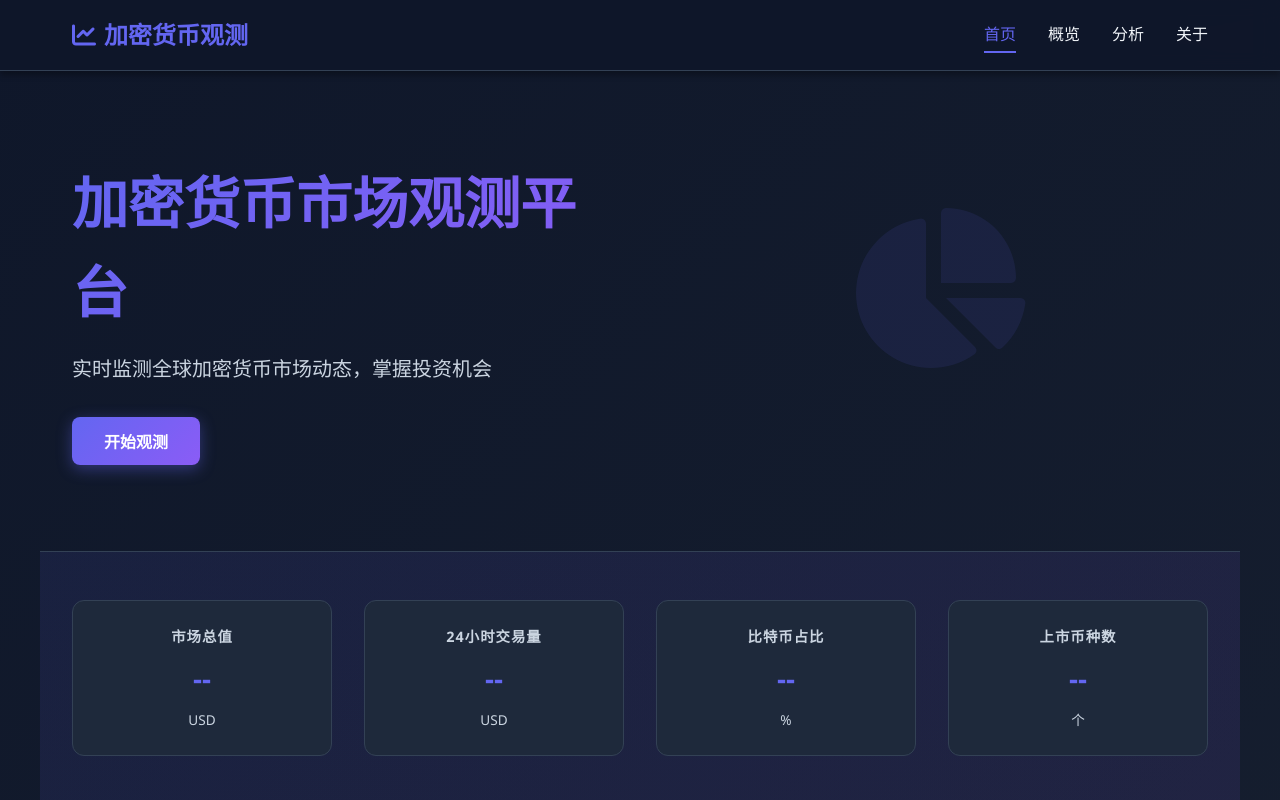
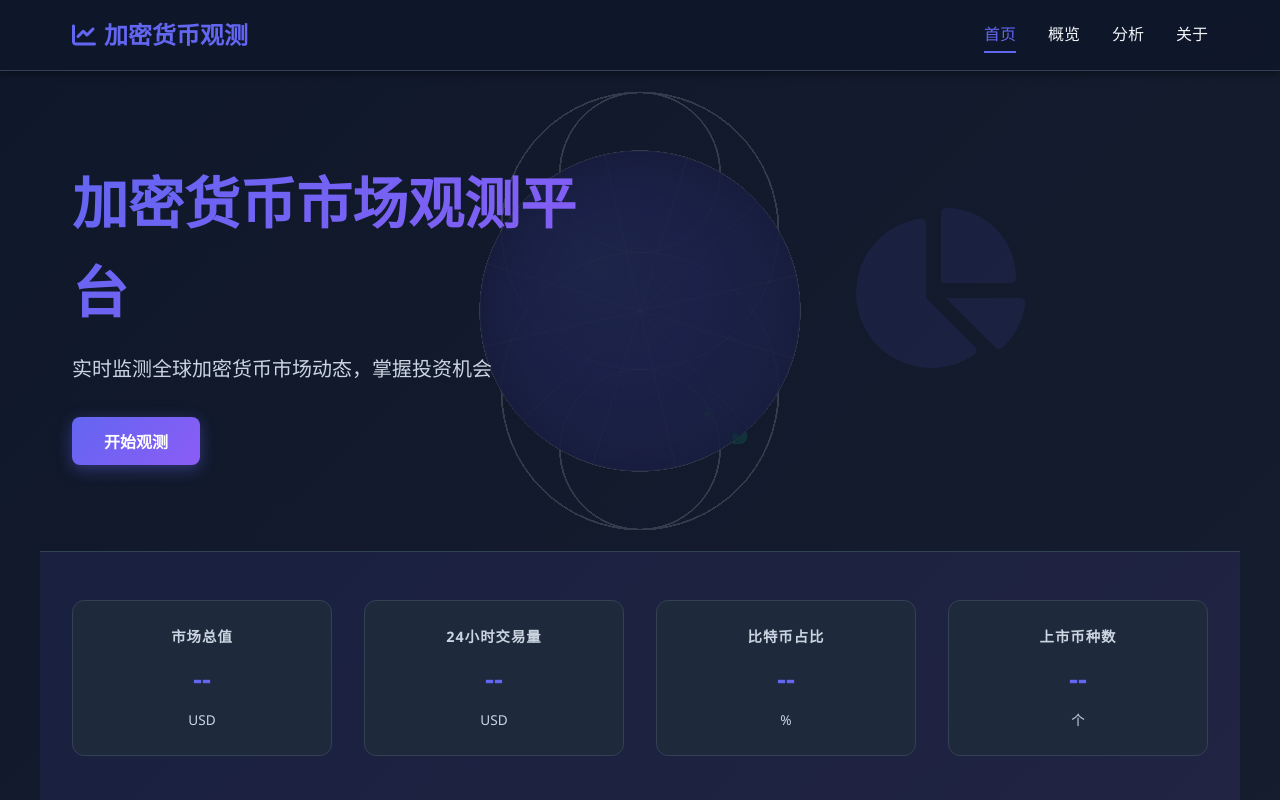
Before and after one commit to lunina8403/Observation-Cryptocurrency, a website: page index.html in a window 1280 px wide. Shown: the top 800 px of the page. Drawn offline with nearby package versions, Linux system fonts and the light colour scheme; no server answers.

Commit message:
feat: 添加炫酷的旋转地球背景动画
- 实现 Canvas 绘制的 3D 地球效果
- 地球上显示全球主要交易市场数据点
- 地球网格线随时间旋转
- 数据点根据深度动态变化
- 添加脉冲和光晕效果

```diff
--- a/css/styles.css
+++ b/css/styles.css
@@ -130,11 +130,31 @@ html {
     justify-content: space-between;
     gap: 3rem;
     min-height: 60vh;
+    position: relative;
+    overflow: hidden;
+}
+
+.hero-background {
+    position: absolute;
+    top: 0;
+    left: 0;
+    width: 100%;
+    height: 100%;
+    opacity: 0.15;
+    z-index: 0;
+}
+
+#globeCanvas {
+    display: block;
+    width: 100%;
+    height: 100%;
 }
 
 .hero-content {
     flex: 1;
     animation: slideInLeft 0.8s ease;
+    position: relative;
+    z-index: 2;
 }
 
 .hero-title {
@@ -196,6 +216,8 @@ html {
     display: flex;
     justify-content: center;
     align-items: center;
+    position: relative;
+    z-index: 2;
 }
 
 @keyframes slideInLeft {
--- a/index.html
+++ b/index.html
@@ -41,6 +41,9 @@
     <main class="main-container">
         <!-- 英雄区域 -->
         <section class="hero" id="home">
+            <div class="hero-background">
+                <canvas id="globeCanvas"></canvas>
+            </div>
             <div class="hero-content">
                 <h1 class="hero-title">加密货币市场观测平台</h1>
                 <p class="hero-subtitle">实时监测全球加密货币市场动态，掌握投资机会</p>
--- a/js/app.js
+++ b/js/app.js
@@ -23,6 +23,7 @@ let appState = {
 document.addEventListener('DOMContentLoaded', () => {
     console.log('应用初始化中...');
     setupEventListeners();
+    drawGlobe();
     loadCryptoData();
     setupAutoRefresh();
 });
@@ -554,3 +555,155 @@ function showErrorMessage(message) {
 window.addEventListener('beforeunload', () => {
     stopAutoRefresh();
 });
+
+// ============================================
+// 地球背景绘制
+// ============================================
+
+/**
+ * 绘制旋转的地球背景
+ */
+function drawGlobe() {
+    const canvas = document.getElementById('globeCanvas');
+    if (!canvas) return;
+
+    const ctx = canvas.getContext('2d');
+
+    // 设置 Canvas 尺寸
+    function resizeCanvas() {
+        canvas.width = canvas.offsetWidth;
+        canvas.height = canvas.offsetHeight;
+    }
+    resizeCanvas();
+    window.addEventListener('resize', resizeCanvas);
+
+    let rotation = 0;
+
+    function animate() {
+        // 清空画布
+        ctx.fillStyle = 'rgba(15, 23, 42, 0)';
+        ctx.fillRect(0, 0, canvas.width, canvas.height);
+
+        // 获取画布中心
+        const centerX = canvas.width / 2;
+        const centerY = canvas.height / 2;
+        const radius = Math.min(canvas.width, canvas.height) / 3;
+
+        // 绘制地球
+        drawEarthGlobe(ctx, centerX, centerY, radius, rotation);
+
+        // 更新旋转角度
+        rotation += 0.001;
+        requestAnimationFrame(animate);
+    }
+
+    animate();
+}
+
+/**
+ * 绘制地球球体
+ */
+function drawEarthGlobe(ctx, x, y, radius, rotation) {
+    // 绘制地球阴影
+    const gradient = ctx.createRadialGradient(x - radius * 0.3, y - radius * 0.3, 0, x, y, radius);
+    gradient.addColorStop(0, '#6366f1');
+    gradient.addColorStop(0.5, '#4f46e5');
+    gradient.addColorStop(1, '#3730a3');
+
+    ctx.fillStyle = gradient;
+    ctx.beginPath();
+    ctx.arc(x, y, radius, 0, Math.PI * 2);
+    ctx.fill();
+
+    // 绘制地球纹理（网格）
+    ctx.strokeStyle = 'rgba(255, 255, 255, 0.1)';
+    ctx.lineWidth = 1;
+
+    // 经度线
+    for (let i = 0; i < 12; i++) {
+        const angle = (i / 12) * Math.PI * 2 + rotation;
+        const x1 = x + Math.cos(angle) * radius;
+        const y1 = y + Math.sin(angle) * radius;
+        const x2 = x + Math.cos(angle + Math.PI) * radius;
+        const y2 = y + Math.sin(angle + Math.PI) * radius;
+
+        ctx.beginPath();
+        ctx.moveTo(x1, y1);
+        ctx.lineTo(x2, y2);
+        ctx.stroke();
+    }
+
+    // 纬度线
+    for (let i = 1; i < 6; i++) {
+        const latRadius = radius * Math.sin((i / 6) * Math.PI);
+        const offsetY = radius * Math.cos((i / 6) * Math.PI);
+
+        ctx.beginPath();
+        ctx.arc(x, y + offsetY, latRadius, 0, Math.PI * 2);
+        ctx.stroke();
+
+        ctx.beginPath();
+        ctx.arc(x, y - offsetY, latRadius, 0, Math.PI * 2);
+        ctx.stroke();
+    }
+
+    // 绘制闪烁的数据点（代表全球市场）
+    drawMarketPoints(ctx, x, y, radius, rotation);
+
+    // 绘制地球表面光晕
+    const glowGradient = ctx.createRadialGradient(x, y, radius * 0.8, x, y, radius);
+    glowGradient.addColorStop(0, 'rgba(99, 102, 241, 0.2)');
+    glowGradient.addColorStop(1, 'rgba(99, 102, 241, 0)');
+
+    ctx.fillStyle = glowGradient;
+    ctx.beginPath();
+    ctx.arc(x, y, radius, 0, Math.PI * 2);
+    ctx.fill();
+}
+
+/**
+ * 绘制全球市场数据点
+ */
+function drawMarketPoints(ctx, x, y, radius, rotation) {
+    const points = [
+        { lat: 40, lon: -74, label: '美国' },    // 纽约
+        { lat: 51.5, lon: 0, label: '英国' },    // 伦敦
+        { lat: 35.7, lon: 139.7, label: '日本' }, // 东京
+        { lat: 22.3, lon: 114.2, label: '香港' }, // 香港
+        { lat: 31.23, lon: 121.47, label: '中国' } // 上海
+    ];
+
+    points.forEach((point, index) => {
+        // 将地理坐标转换为画布坐标
+        const lon = (point.lon * Math.PI / 180) + rotation;
+        const lat = point.lat * Math.PI / 180;
+
+        const px = x + radius * Math.cos(lon) * Math.cos(lat);
+        const py = y + radius * Math.sin(lat);
+
+        // 仅绘制可见的点（面向观察者的一侧）
+        if (Math.cos(lon - rotation) > 0) {
+            // 根据深度改变大小和亮度
+            const depth = (Math.cos(lon - rotation) + 1) / 2;
+            const size = 3 + depth * 2;
+            const opacity = 0.3 + depth * 0.7;
+
+            // 绘制光点
+            const pointGradient = ctx.createRadialGradient(px, py, 0, px, py, size);
+            pointGradient.addColorStop(0, `rgba(16, 185, 129, ${opacity})`);
+            pointGradient.addColorStop(1, `rgba(16, 185, 129, 0)`);
+
+            ctx.fillStyle = pointGradient;
+            ctx.beginPath();
+            ctx.arc(px, py, size, 0, Math.PI * 2);
+            ctx.fill();
+
+            // 绘制脉冲效果
+            ctx.strokeStyle = `rgba(16, 185, 129, ${opacity * 0.5})`;
+            ctx.lineWidth = 1;
+            ctx.beginPath();
+            ctx.arc(px, py, size + 2, 0, Math.PI * 2);
+            ctx.stroke();
+        }
+    });
+}
```
